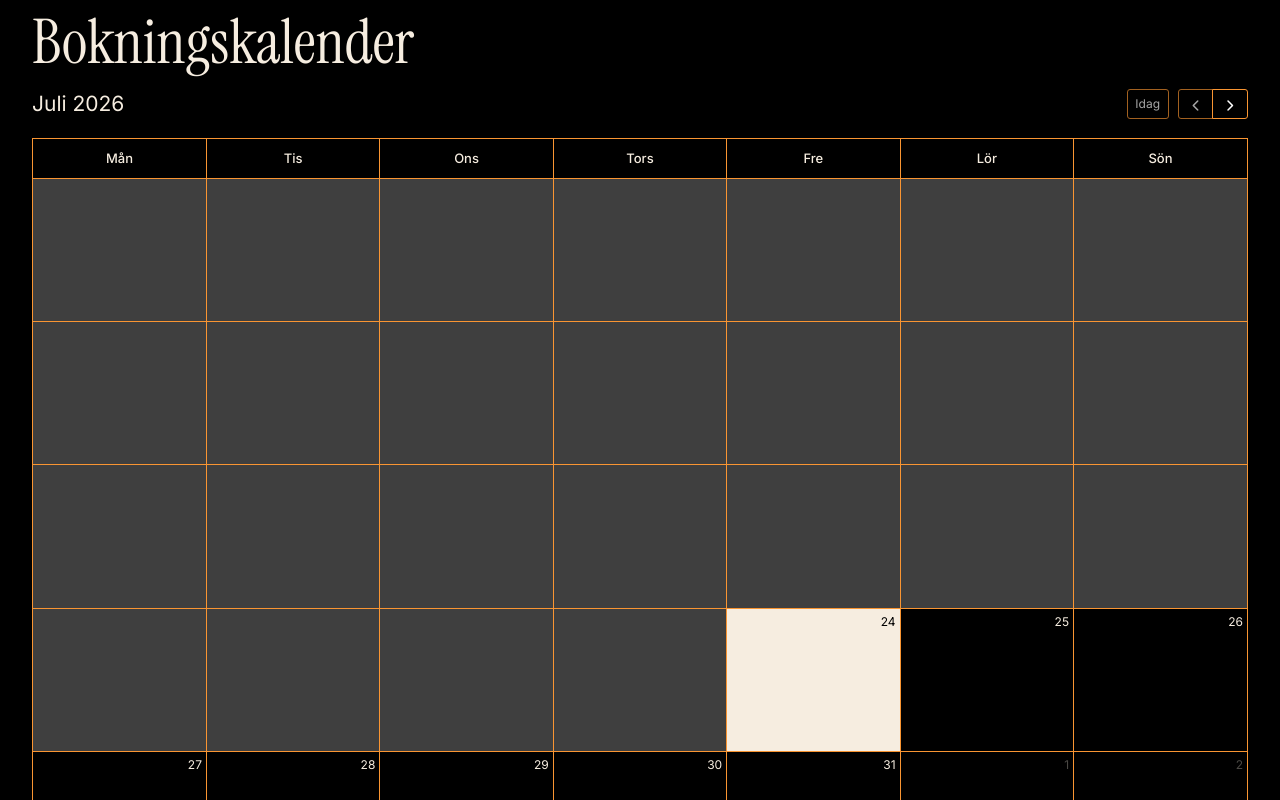
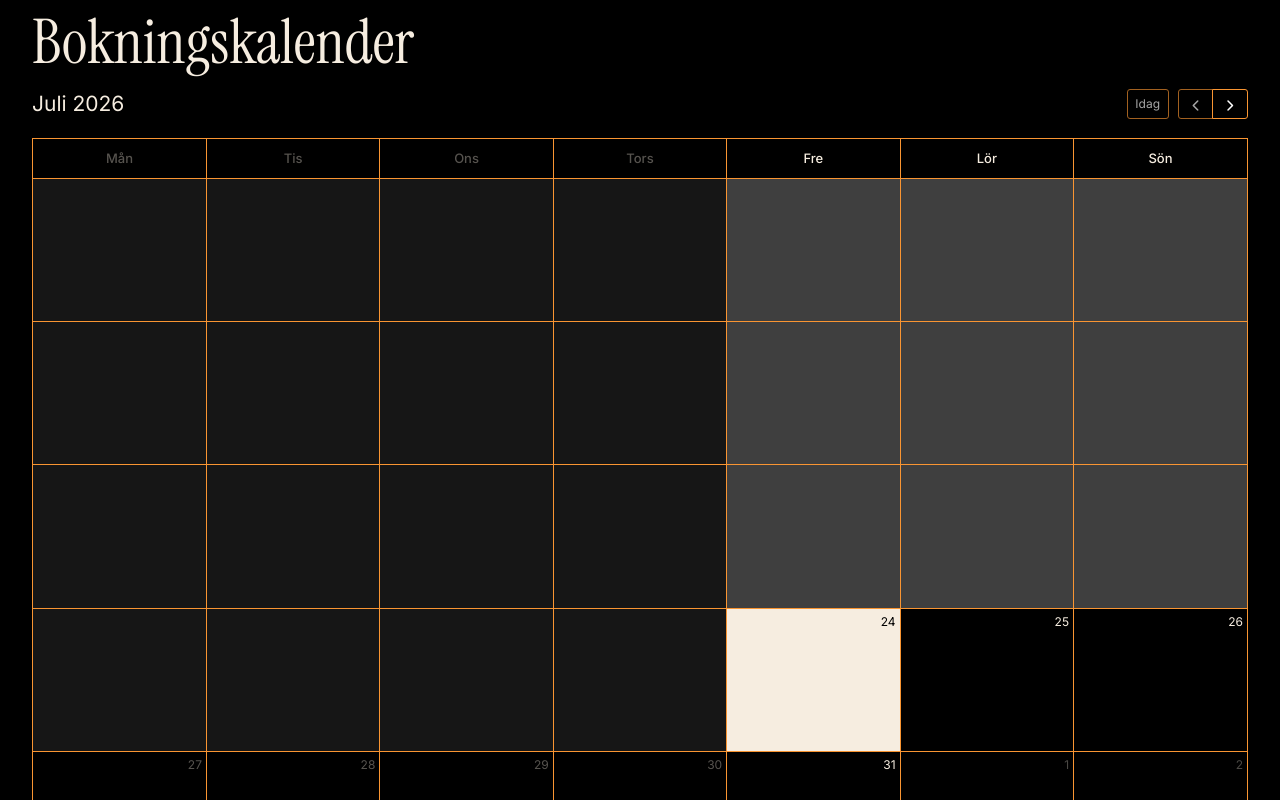
Before and after one commit to DetechtiveGarcia/GigBookingClient, a Next.js app: page / in a window 1280 px wide. Shown: the part 3800-4600 px from the top of the page. Built offline with nearby package versions, Linux system fonts and the light colour scheme; no server answers; a web font is replaced by a local one.

Commit message:
feat: add css style for days of unavailability in calendar

```diff
--- a/components/calendar/calendar.css
+++ b/components/calendar/calendar.css
@@ -254,3 +254,9 @@
 .fc-event-time, .fc-event-title{
   color: black;
 }
+
+.fc-day-mon, .fc-day-tue, .fc-day-wed, .fc-day-thu {
+  opacity: 0.35;
+  background-color: rgba(0, 0, 0, 0.2);
+  cursor: not-allowed !important;
+}
```
